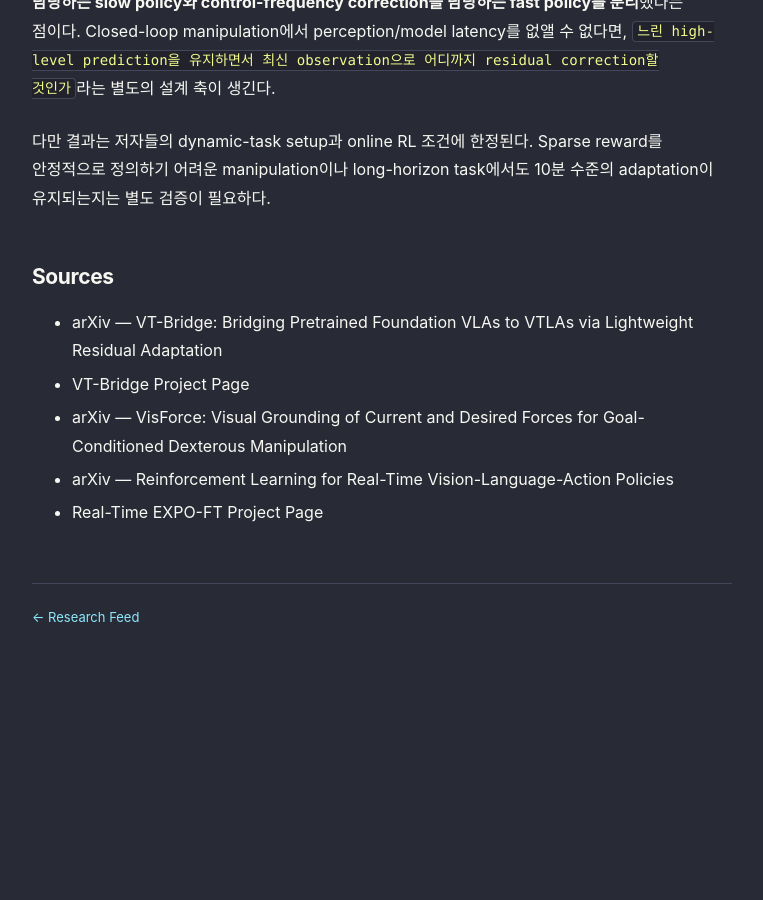
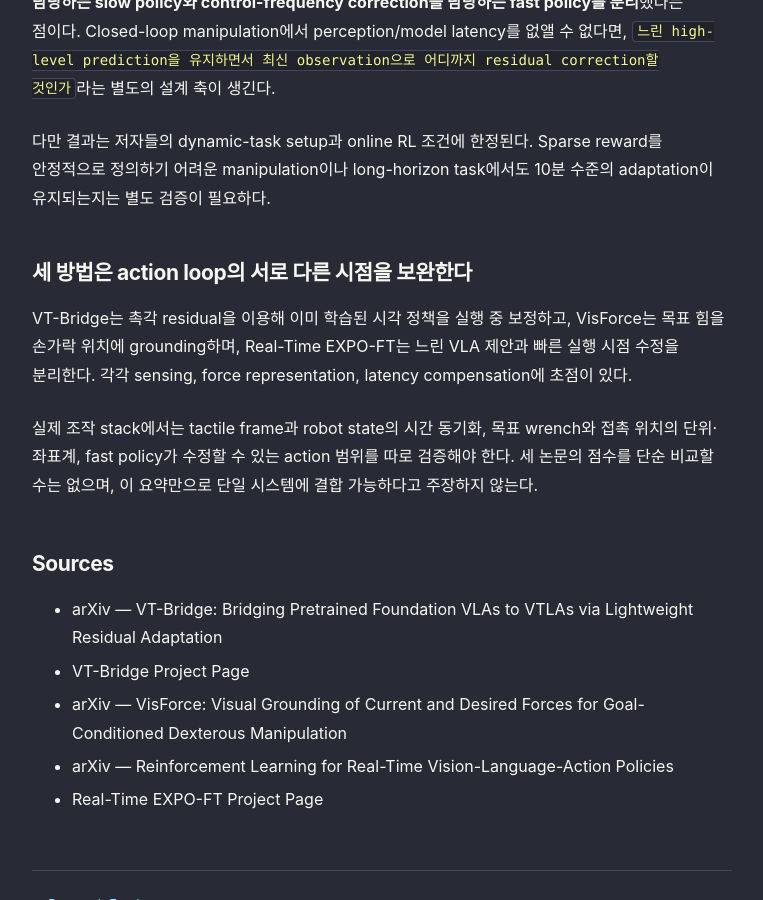
Before and after one commit to nayana224/nayana224.github.io, a Jekyll site: the page built from _research_feed/2026-09-23-research-papers.md, in a window 1280 px wide and 900 px high, scrolled down 2201 px. Shown: the whole window, without its empty margins (258-1021 px from the left). Built offline with Jekyll 4.4.1, drawn with Linux system fonts in a browser that asks for light colours; before the commit the page ends 2901 px from its top, so only the background shows below that.

Commit message:
Strengthen Research Feed article: 2026-09-23

```diff
--- a/_research_feed/2026-09-23-research-papers.md
+++ b/_research_feed/2026-09-23-research-papers.md
@@ -37,6 +37,12 @@
 
 다만 결과는 저자들의 dynamic-task setup과 online RL 조건에 한정된다. Sparse reward를 안정적으로 정의하기 어려운 manipulation이나 long-horizon task에서도 10분 수준의 adaptation이 유지되는지는 별도 검증이 필요하다.
 
+## 세 방법은 action loop의 서로 다른 시점을 보완한다
+
+VT-Bridge는 촉각 residual을 이용해 이미 학습된 시각 정책을 실행 중 보정하고, VisForce는 목표 힘을 손가락 위치에 grounding하며, Real-Time EXPO-FT는 느린 VLA 제안과 빠른 실행 시점 수정을 분리한다. 각각 sensing, force representation, latency compensation에 초점이 있다.
+
+실제 조작 stack에서는 tactile frame과 robot state의 시간 동기화, 목표 wrench와 접촉 위치의 단위·좌표계, fast policy가 수정할 수 있는 action 범위를 따로 검증해야 한다. 세 논문의 점수를 단순 비교할 수는 없으며, 이 요약만으로 단일 시스템에 결합 가능하다고 주장하지 않는다.
+
 ## Sources
 - [arXiv — VT-Bridge: Bridging Pretrained Foundation VLAs to VTLAs via Lightweight Residual Adaptation](https://arxiv.org/abs/2609.22606)
 - [VT-Bridge Project Page](https://hoxnocha.github.io/vt-bridge-web/)
```
